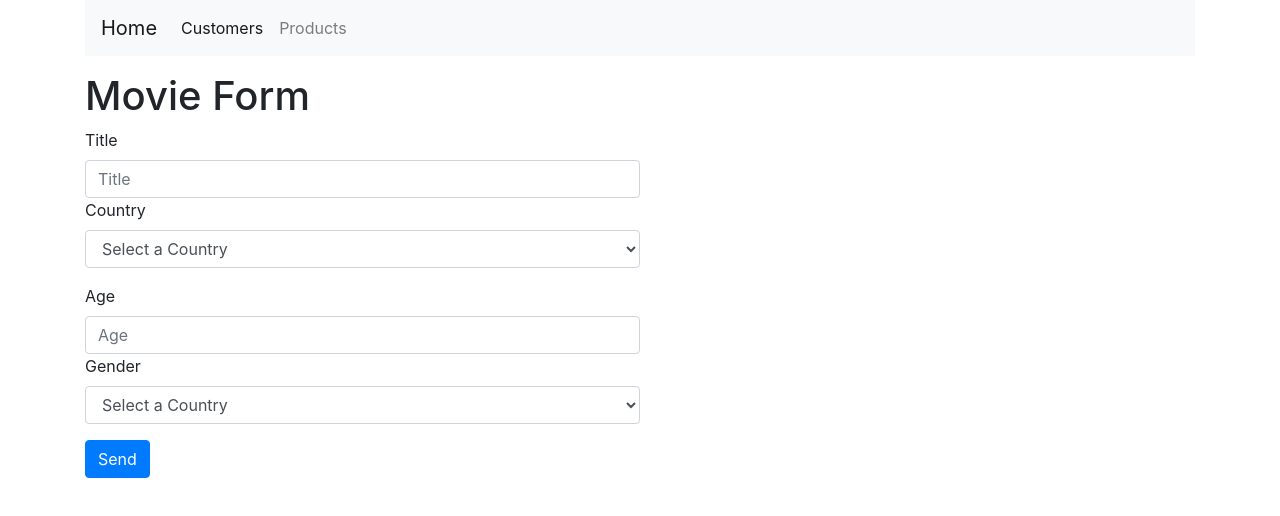
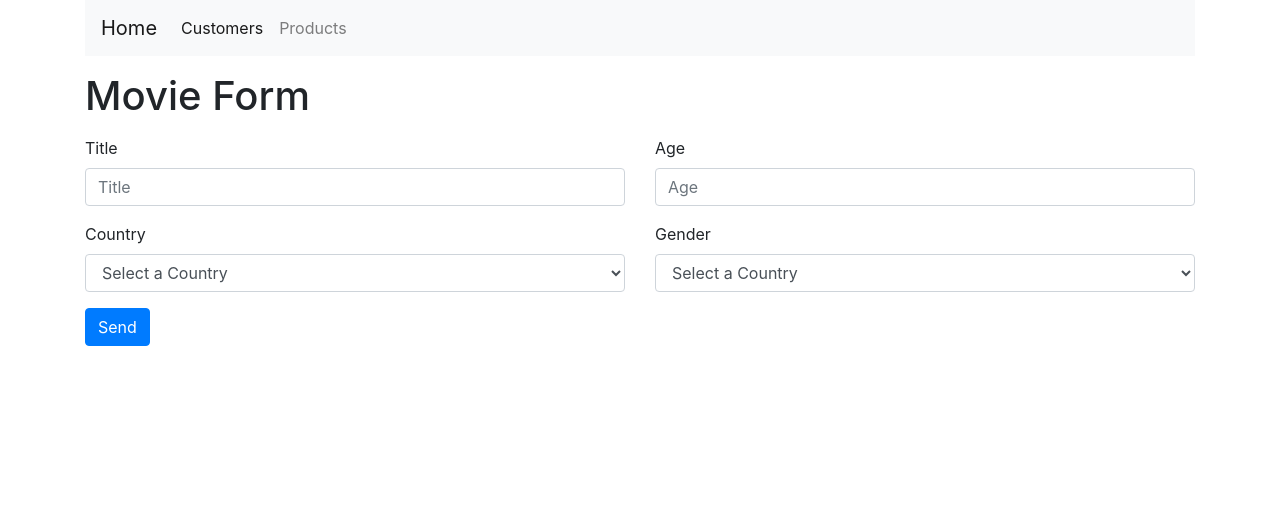
Before and after one commit to mertdiker723/customer-product-reusabilityWithComponent, a React (Create React App) app: page /customers/new in a window 1280 px wide. Shown: the top 516 px of the page. Built offline with nearby package versions, Linux system fonts and the light colour scheme.

Commit message:
validation onchage added

```diff
--- a/src/components/CustomerForm.jsx
+++ b/src/components/CustomerForm.jsx
@@ -53,16 +53,29 @@ class CustomerForm extends Component {
     return errors;
   };
 
-  validatePropery = () => {};
+  validatePropery = (name, value) => {
+    const obj = { [name]: value };
+    const schemaObj = { [name]: this.schema[name] };
+    const { error } = Joi.validate(obj, schemaObj);
+    return error ? error.details[0].message : null;
+  };
 
   onHandleChange = ({ target: input }) => {
     const name = input.name;
-    const { customer: c } = this.state;
+    const { customer: c, errors: e } = this.state;
+    const errorMessage = this.validatePropery(input.name, input.value);
+
+    const errors = { ...e };
+    if (errorMessage) {
+      errors[name] = errorMessage;
+    } else delete errors[name];
+
     const customer = { ...c };
     customer[name] = input.value;
 
     this.setState({
       customer,
+      errors,
     });
   };
   onSubmit = (e) => {
@@ -79,11 +92,12 @@ class CustomerForm extends Component {
   };
   render() {
     const { errors, countries, genders, customer } = this.state;
-
     return (
       <div>
         <h1>Movie Form</h1>
-        <form className="w-50" onSubmit={this.onSubmit}>
+        <form onSubmit={this.onSubmit}>
+          <div className="row mt-3">
+            <div className="col-md-6">
               <Input
                 id={"title"}
                 name={"title"}
@@ -92,14 +106,8 @@ class CustomerForm extends Component {
                 placeholder={"Title"}
                 errors={errors["title"]}
               />
-          <Select
-            name={"countryId"}
-            label={"Country"}
-            value={customer["countryId"]}
-            options={countries}
-            onChange={this.onHandleChange}
-            errors={errors["countryId"]}
-          />
+            </div>
+            <div className="col-md-6">
               <Input
                 id={"age"}
                 name={"age"}
@@ -109,6 +117,21 @@ class CustomerForm extends Component {
                 placeholder={"Age"}
                 errors={errors["age"]}
               />
+            </div>
+          </div>
+
+          <div className="row mt-3">
+            <div className="col-md-6">
+              <Select
+                name={"countryId"}
+                label={"Country"}
+                value={customer["countryId"]}
+                options={countries}
+                onChange={this.onHandleChange}
+                errors={errors["countryId"]}
+              />
+            </div>
+            <div className="col-md-6">
               <Select
                 name={"genderId"}
                 label={"Gender"}
@@ -117,6 +140,8 @@ class CustomerForm extends Component {
                 onChange={this.onHandleChange}
                 errors={errors["genderId"]}
               />
+            </div>
+          </div>
 
           <Button label="Send" className="btn btn-primary" />
         </form>
```
Lines whose indentation alone changed are shown as unchanged.
